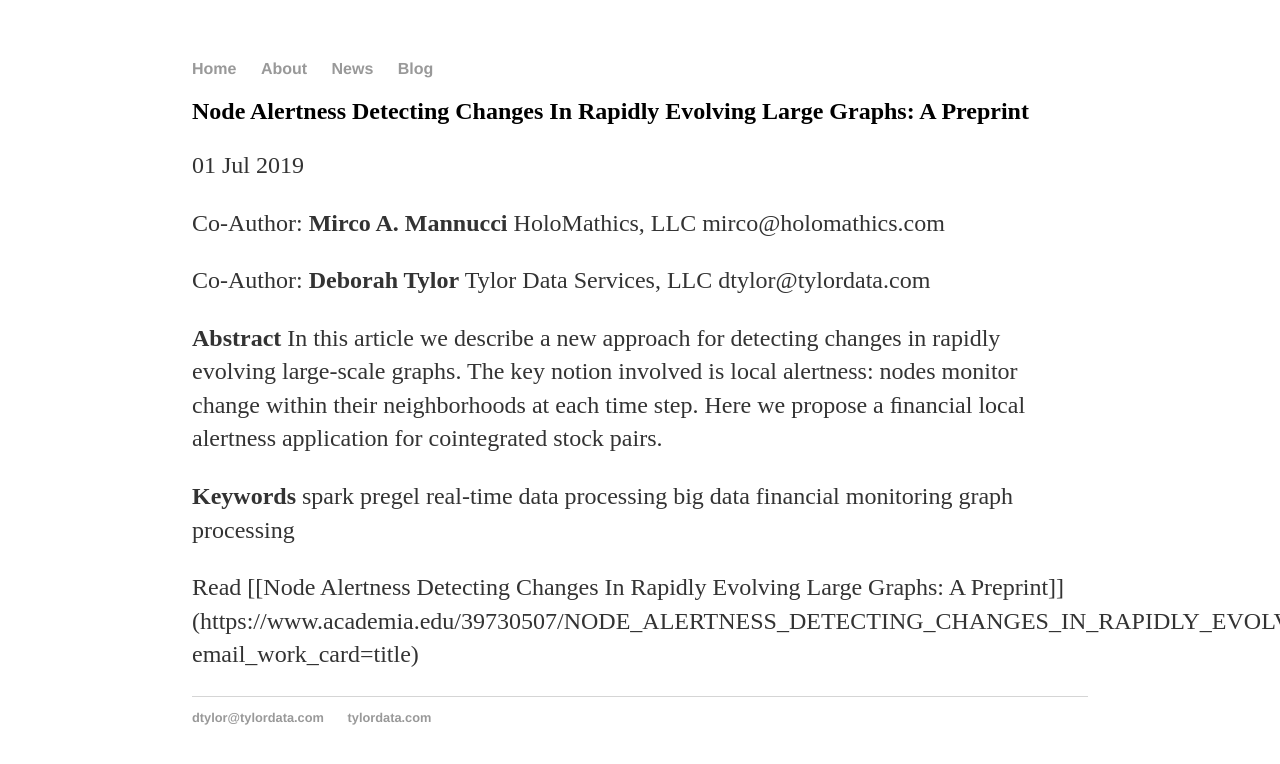
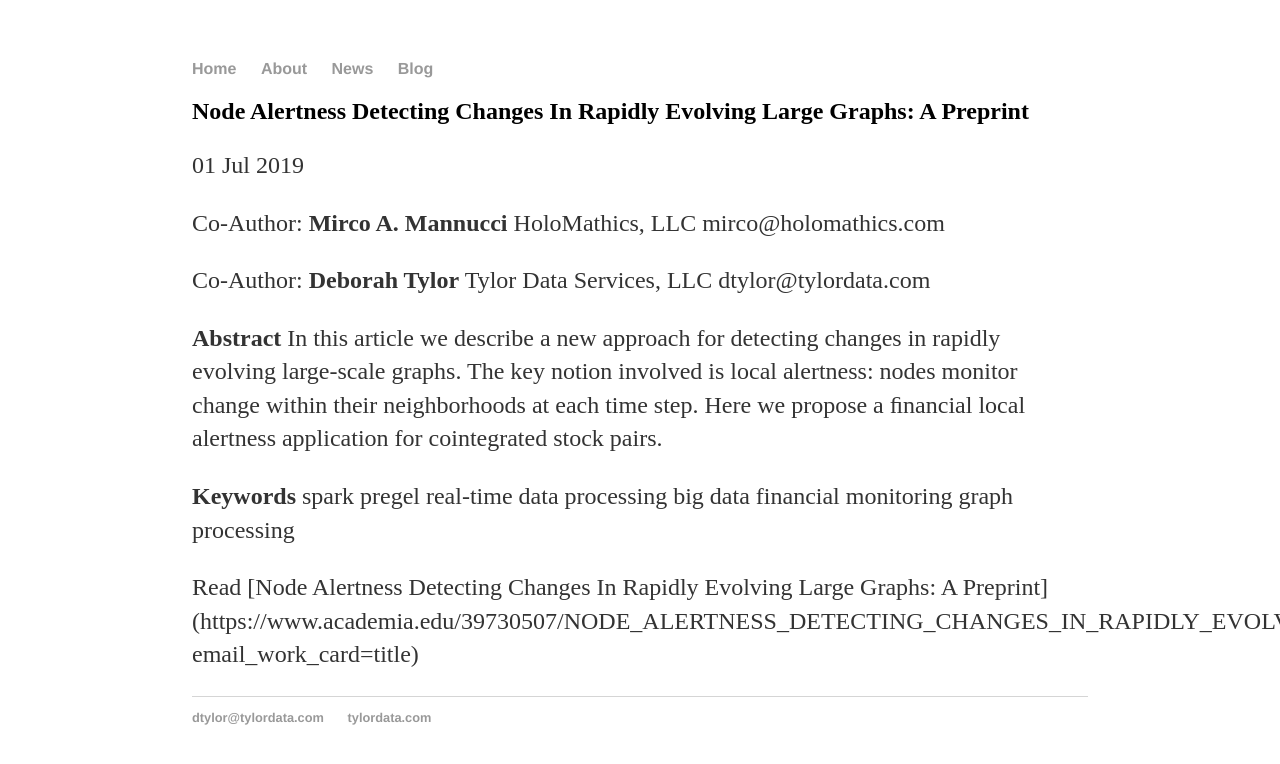
Before and after one commit to dtylor/dtylor.github.io, a Jekyll site: the page built from _posts/2019-07-01-Node-Alertness-Detecting-Changes-In-Rapidly-Evolving-Large-Graphs.md, in a window 1280 px wide. Shown: the top 764 px of the page. Built offline with Jekyll 4.4.1, drawn with Linux system fonts in a browser that asks for light colours.

```diff
--- a/_posts/2019-07-01-Node-Alertness-Detecting-Changes-In-Rapidly-Evolving-Large-Graphs.md
+++ b/_posts/2019-07-01-Node-Alertness-Detecting-Changes-In-Rapidly-Evolving-Large-Graphs.md
@@ -22,4 +22,4 @@ time step. Here we propose a ﬁnancial local alertness application for cointegr
 **Keywords**
 spark  pregel  real-time data processing  big data  financial monitoring  graph processing
 
-Read [[Node Alertness Detecting Changes In Rapidly Evolving Large Graphs: A Preprint]] (https://www.academia.edu/39730507/NODE_ALERTNESS_DETECTING_CHANGES_IN_RAPIDLY_EVOLVING_GRAPHS?email_work_card=title)
+Read [Node Alertness Detecting Changes In Rapidly Evolving Large Graphs: A Preprint] (https://www.academia.edu/39730507/NODE_ALERTNESS_DETECTING_CHANGES_IN_RAPIDLY_EVOLVING_GRAPHS?email_work_card=title)
```
